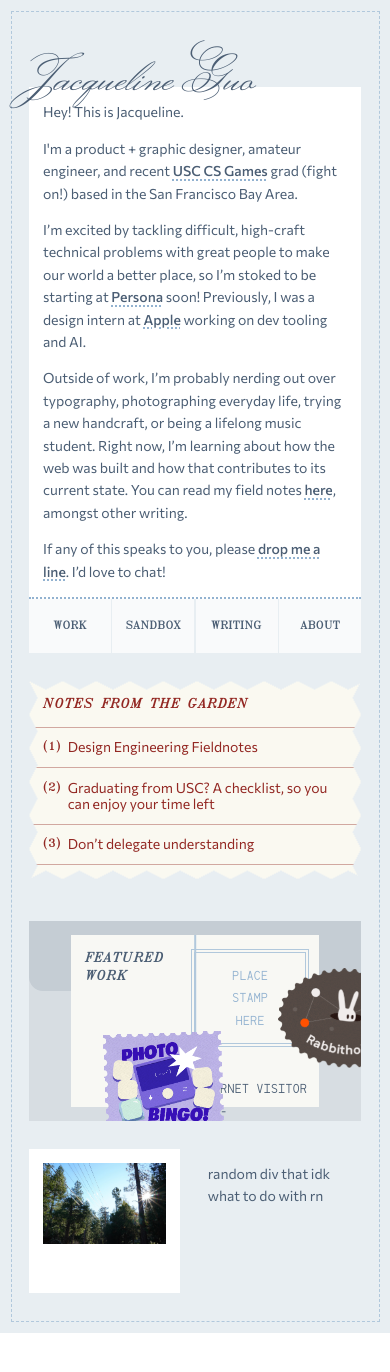
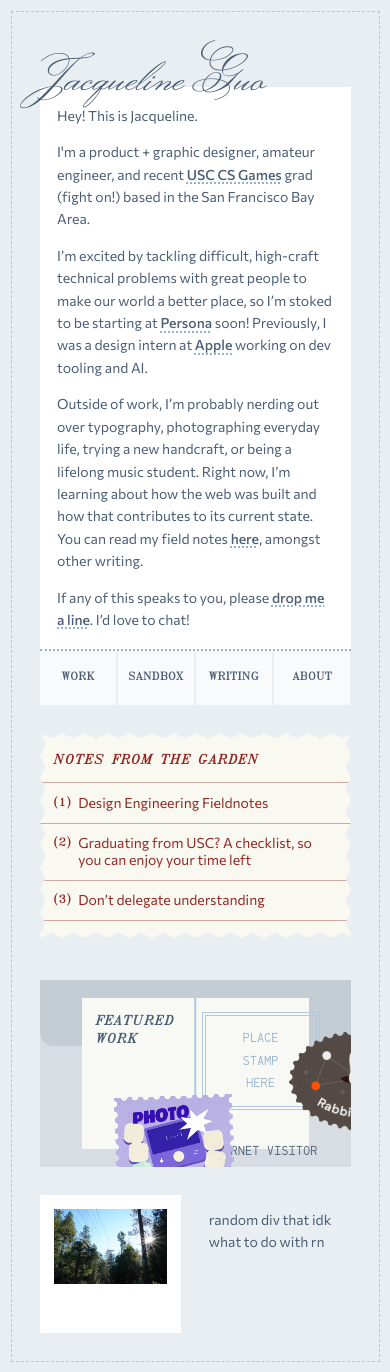
Before and after one commit to jacquelineguo7/jacquelineguo.com, a SvelteKit app: page / in a window 390 px wide. Before the commit the page ends 1333 px from the top, so only its background shows below. Built offline with nearby package versions, Linux system fonts and the light colour scheme.

Commit message:
updating some responsive vars

```diff
--- a/src/routes/+page.svelte
+++ b/src/routes/+page.svelte
@@ -955,13 +955,17 @@
     @media (max-width: 600px) {
         :root {
             --frame-inset: 0.75rem;
-            --page-pad-x: 1.25rem;
+            --page-pad-x: 2rem;
             --page-pad-top: 2rem;
             --page-pad-bottom: 2rem;
             --section-gap: 2rem;
             --card-pad: 1rem;
-            --block-pad: 1rem;
+            --block-pad: 1.25rem;
             --notes-pad-x: 1rem;
+        }
+
+        .zigzag {
+            --s: 0.4rem;
         }
     }
 
```
